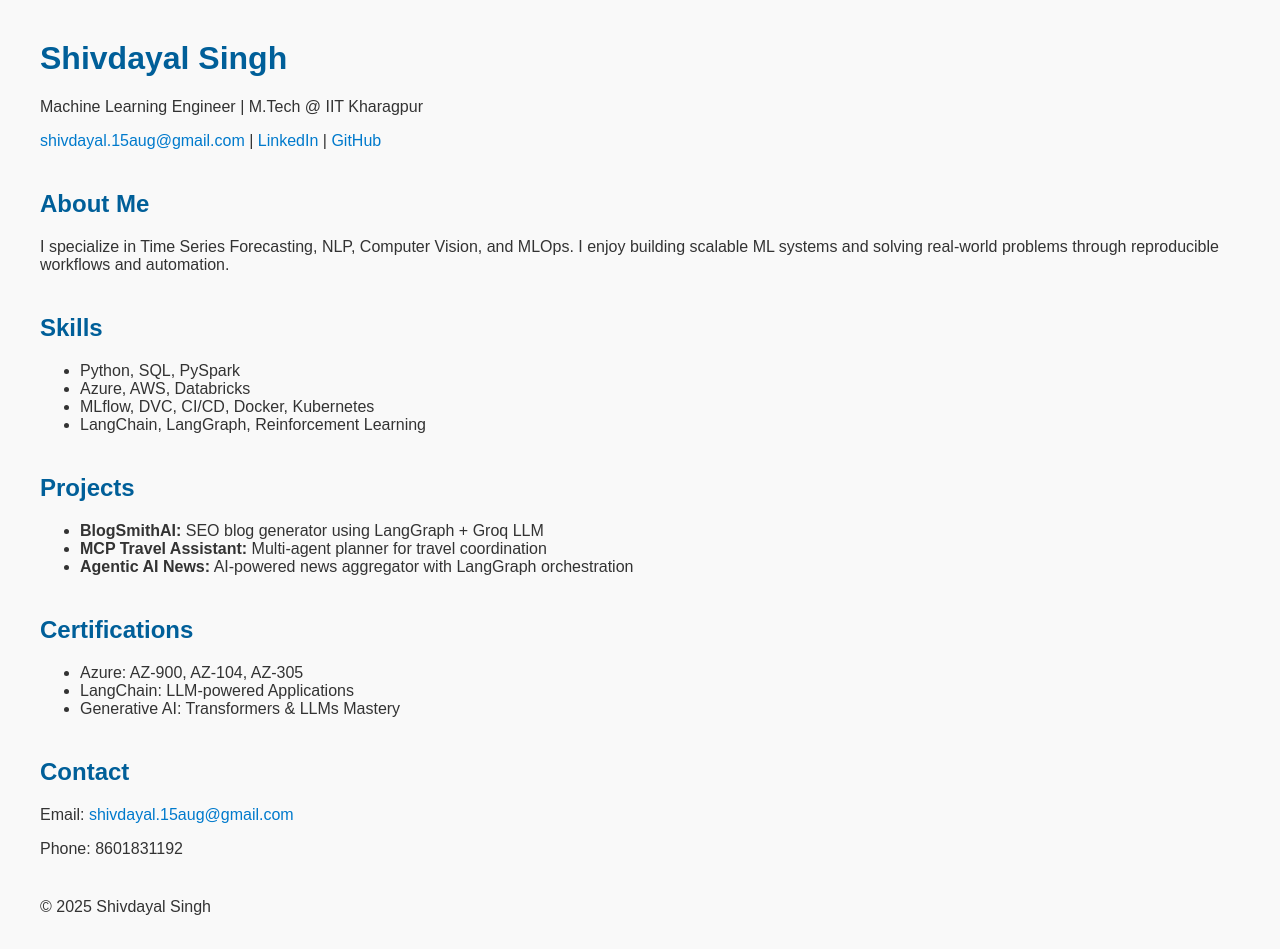
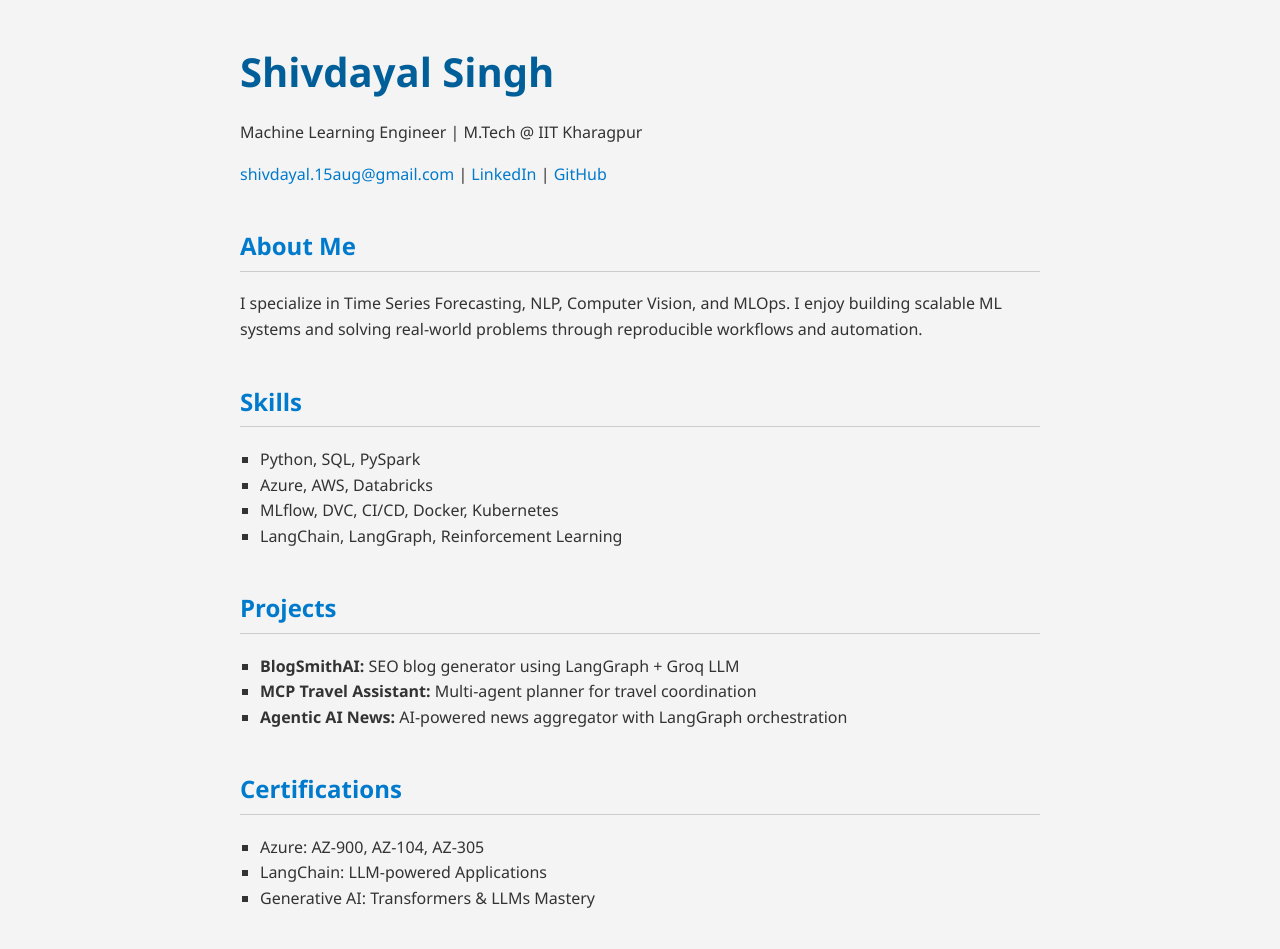
Before and after one commit to shiv1508/shiv1508.github.io, a plain HTML site: page index.html in a window 1280 px wide. Shown: the top 949 px of the page. Drawn offline with Linux system fonts and the light colour scheme.

Commit message:
Update style.css

```diff
--- a/style.css
+++ b/style.css
@@ -1,19 +1,44 @@
 body {
-  font-family: Arial, sans-serif;
-  margin: 40px;
-  background-color: #f9f9f9;
+  font-family: 'Segoe UI', sans-serif;
+  background-color: #f4f4f4;
   color: #333;
+  margin: 40px auto;
+  max-width: 800px;
+  line-height: 1.6;
 }
+
 header, section, footer {
   margin-bottom: 40px;
 }
-h1, h2 {
+
+h1 {
   color: #005f99;
+  font-size: 2.5em;
+  margin-bottom: 0.2em;
 }
+
+h2 {
+  color: #007acc;
+  border-bottom: 1px solid #ccc;
+  padding-bottom: 5px;
+}
+
 a {
   color: #007acc;
   text-decoration: none;
 }
+
 a:hover {
   text-decoration: underline;
 }
+
+ul {
+  list-style-type: square;
+  padding-left: 20px;
+}
+
+footer {
+  text-align: center;
+  font-size: 0.9em;
+  color: #777;
+}
```
